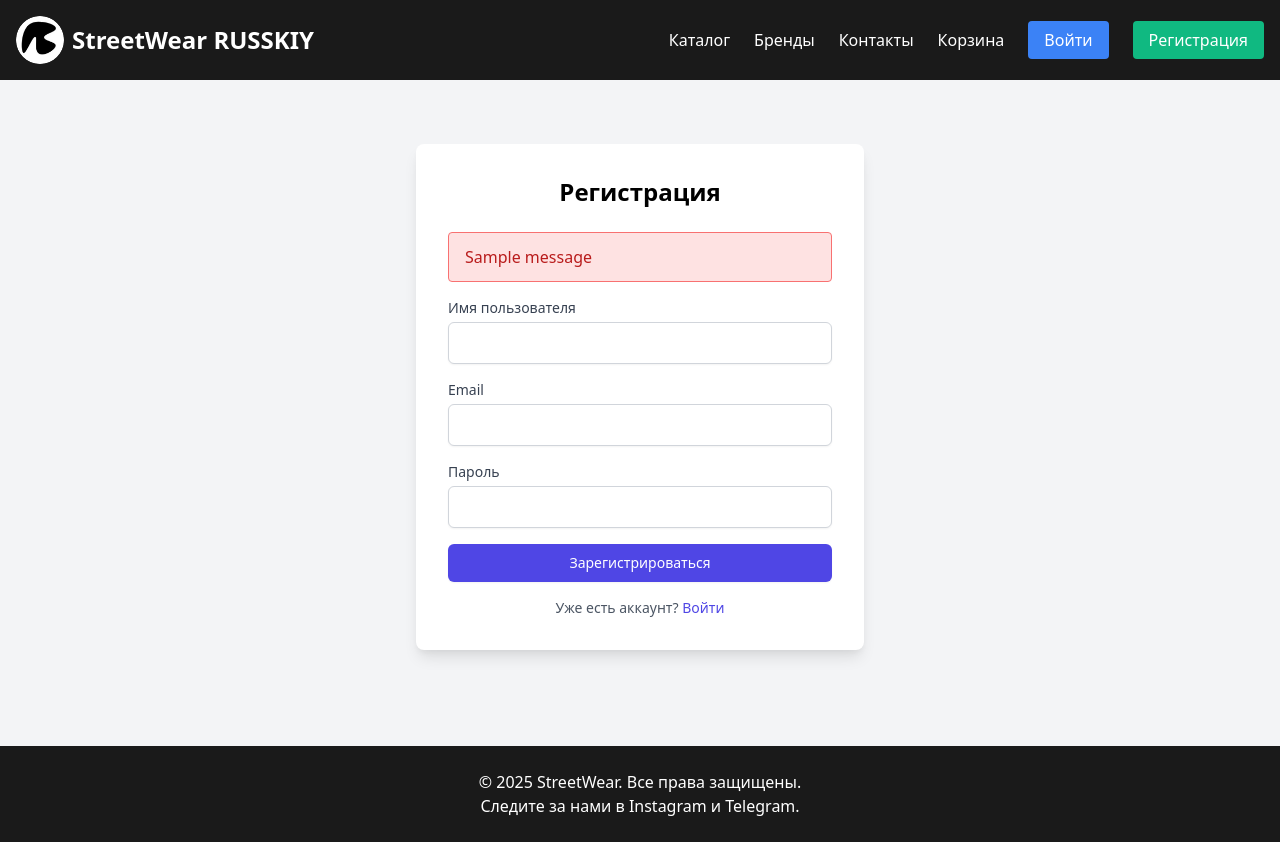
After one commit to Kai120789/marketplace, a Django app: page /shop/register/ in a window 1280 px wide. The commit adds this page. Run offline with Django 4.2, Linux system fonts and the light colour scheme; tables that the repository leaves empty hold one stand-in row (values such as "Sample post"); one stand-in notice (Sample message) is shown.

Commit message:
chore: login and registration pages

```diff
--- /dev/null
+++ b/marketplace/shop/templates/auth/register.html
@@ -0,0 +1,76 @@
+{% extends "base.html" %} {% block content %}
+<div class="flex items-center justify-center bg-gray-100 py-8">
+  <div class="bg-white p-8 rounded-lg shadow-lg w-full max-w-md">
+    <h2 class="text-2xl font-bold mb-6 text-center">Регистрация</h2>
+
+    <!-- Сообщения об ошибках -->
+    {% if messages %} {% for message in messages %}
+    <div class="bg-red-100 border border-red-400 text-red-700 px-4 py-3 rounded mb-4">
+      {{ message }}
+    </div>
+    {% endfor %} {% endif %}
+
+    <form method="post" class="space-y-4">
+      {% csrf_token %}
+
+      <!-- Поле для имени пользователя -->
+      <div>
+        <label for="username" class="block text-sm font-medium text-gray-700"
+          >Имя пользователя</label
+        >
+        <input
+          type="text"
+          name="username"
+          id="username"
+          required
+          class="mt-1 block w-full px-3 py-2 border border-gray-300 rounded-md shadow-sm focus:outline-none focus:ring-indigo-500 focus:border-indigo-500"
+        />
+      </div>
+
+      <!-- Поле для email -->
+      <div>
+        <label for="email" class="block text-sm font-medium text-gray-700">Email</label>
+        <input
+          type="email"
+          name="email"
+          id="email"
+          required
+          class="mt-1 block w-full px-3 py-2 border border-gray-300 rounded-md shadow-sm focus:outline-none focus:ring-indigo-500 focus:border-indigo-500"
+        />
+      </div>
+
+      <!-- Поле для пароля -->
+      <div>
+        <label for="password" class="block text-sm font-medium text-gray-700">Пароль</label>
+        <input
+          type="password"
+          name="password"
+          id="password"
+          required
+          class="mt-1 block w-full px-3 py-2 border border-gray-300 rounded-md shadow-sm focus:outline-none focus:ring-indigo-500 focus:border-indigo-500"
+        />
+      </div>
+
+      <!-- Кнопка регистрации -->
+      <div>
+        <button
+          type="submit"
+          class="w-full flex justify-center py-2 px-4 border border-transparent rounded-md shadow-sm text-sm font-medium text-white bg-indigo-600 hover:bg-indigo-700 focus:outline-none focus:ring-2 focus:ring-offset-2 focus:ring-indigo-500"
+        >
+          Зарегистрироваться
+        </button>
+      </div>
+    </form>
+
+    <!-- Ссылка на вход -->
+    <div class="mt-4 text-center">
+      <p class="text-sm text-gray-600">
+        Уже есть аккаунт?
+        <a href="{% url 'login' %}" class="font-medium text-indigo-600 hover:text-indigo-500">
+          Войти
+        </a>
+      </p>
+    </div>
+  </div>
+</div>
+{% endblock %}
--- a/marketplace/shop/templates/base.html
+++ b/marketplace/shop/templates/base.html
@@ -26,6 +26,19 @@
       .footer a:hover {
         color: #fbbf24;
       }
+
+      /* Добавляем стили для прижатия футера к низу */
+      html,
+      body {
+        height: 100%;
+      }
+      body {
+        display: flex;
+        flex-direction: column;
+      }
+      main {
+        flex: 1;
+      }
     </style>
   </head>
   <body class="bg-gray-100">
@@ -36,11 +49,35 @@
           <a href="/shop" class="text-2xl font-bold">StreetWear RUSSKIY</a>
         </div>
         <nav>
-          <ul class="flex space-x-6">
+          <ul class="flex space-x-6 items-center">
             <li><a href="/shop/products/">Каталог</a></li>
             <li><a href="/shop/brands/">Бренды</a></li>
             <li><a href="#">Контакты</a></li>
             <li><a href="#">Корзина</a></li>
+            {% if request.COOKIES.access_token %}
+            <li>
+              <a
+                href="{% url 'logout' %}"
+                class="bg-red-500 text-white px-4 py-2 rounded hover:bg-red-600 transition duration-300"
+                >Выйти</a
+              >
+            </li>
+            {% else %}
+            <li>
+              <a
+                href="/shop/login/"
+                class="bg-blue-500 text-white px-4 py-2 rounded hover:bg-blue-600 transition duration-300"
+                >Войти</a
+              >
+            </li>
+            <li>
+              <a
+                href="/shop/register/"
+                class="bg-green-500 text-white px-4 py-2 rounded hover:bg-green-600 transition duration-300"
+                >Регистрация</a
+              >
+            </li>
+            {% endif %}
           </ul>
         </nav>
       </div>
--- a/marketplace/shop/templates/shop/category_products.html
+++ b/marketplace/shop/templates/shop/category_products.html
@@ -8,7 +8,7 @@
     <!-- Ссылка на страницу продукта -->
     <a href="{% url 'product_detail' product.slug %}">
       <img
-        src="{{ product.photo.url }}"
+        src="{{ product.photo }}"
         alt="{{ product.name }}"
         class="w-full h-48 object-cover rounded-lg"
       />
--- a/marketplace/shop/templates/shop/index.html
+++ b/marketplace/shop/templates/shop/index.html
@@ -18,7 +18,7 @@
     {% for category in categories %}
     <a
       href="{% url 'category_detail' category.slug %}"
-      class="w-24 h-24 flex flex-col items-center justify-center bg-white rounded-lg shadow-md text-center text-xs shrink-0"
+      class="w-40 h-40 flex flex-col items-center justify-center bg-white rounded-lg shadow-md text-center text-xs shrink-0"
     >
       <img
         src="{{ category.photo }}"
--- a/marketplace/shop/urls.py
+++ b/marketplace/shop/urls.py
@@ -1,5 +1,7 @@
 from django.urls import path
 from . import views
+from rest_framework_simplejwt.views import TokenRefreshView
+from .views import login_view, register, logout_view
 
 urlpatterns = [
     path('', views.index, name='index'),
@@ -8,4 +10,9 @@ urlpatterns = [
     path('products/<slug:slug>-1/', views.product_detail, name='product_detail'),
     path('products/<slug:slug>/', views.product_variant_detail, name='product_variant_detail'),
     path('categories/<slug:slug>/', views.category_products, name='category_detail'),
+
+    path("login/", login_view, name="login"),
+    path("register/", register, name="register"),
+    path("/logout", logout_view, name="logout"),
+    path("token/refresh/", TokenRefreshView.as_view(), name="token_refresh"),
 ]
--- a/marketplace/shop/views.py
+++ b/marketplace/shop/views.py
@@ -1,26 +1,44 @@
 from django.shortcuts import get_object_or_404, render
 from django.core.paginator import Paginator
 from shop.models import Category, Product, Brand, ProductVariant
-
-from django.shortcuts import render
+from django.shortcuts import render, redirect
+from django.contrib.auth import authenticate, login, logout
+from django.http import JsonResponse
+from django.middleware.csrf import get_token
+from django.views.decorators.csrf import csrf_exempt
+import json
+from django.contrib.auth.models import User
+from django.utils.decorators import method_decorator
+from django.views import View
 from .models import Product, Category, Brand
 from django.db.models import Q
+from django.contrib import messages
+from rest_framework_simplejwt.tokens import RefreshToken
+from django.contrib.auth import authenticate, login
+
+
+
 
 def product_list(request):
     category_id = request.GET.get("category")
     brand_id = request.GET.get("brand")
     sort_by = request.GET.get("sort", "default_price")  # Сортировка по умолчанию — по цене
 
-    products = Product.objects.all()
+    products_list = Product.objects.all()
+
 
     if category_id:
-        products = products.filter(category_id=category_id)
+        products_list = products_list.filter(category_id=category_id)
 
     if brand_id:
-        products = products.filter(brand_id=brand_id)
+        products_list = products_list.filter(brand_id=brand_id)
 
     if sort_by in ["default_price", "-default_price", "created_at", "-created_at"]:
-        products = products.order_by(sort_by)
+        products_list = products_list.order_by(sort_by)
+
+    paginator = Paginator(products_list, 20)
+    page_number = request.GET.get('page')
+    products = paginator.get_page(page_number)
 
     categories = Category.objects.all()
     brands = Brand.objects.all()
@@ -77,3 +95,75 @@ def product_variant_detail(request, slug):
         'product_variant': product_variant,
         'all_product_variants': all_product_variants,
     })
+
+
+
+def get_tokens_for_user(user):
+    """Генерация access и refresh токенов"""
+    refresh = RefreshToken.for_user(user)
+    return {
+        'refresh': str(refresh),
+        'access': str(refresh.access_token),
+    }
+
+def register(request):
+    if request.method == "POST":
+        username = request.POST.get("username")
+        email = request.POST.get("email")
+        password = request.POST.get("password")
+
+        if User.objects.filter(username=username).exists():
+            messages.error(request, "Пользователь с таким именем уже существует.")
+            return render(request, "auth/register.html")
+
+        if User.objects.filter(email=email).exists():
+            messages.error(request, "Пользователь с таким email уже существует.")
+            return render(request, "auth/register.html")
+
+        user = User.objects.create_user(username=username, email=email, password=password)
+        tokens = get_tokens_for_user(user)
+
+        messages.success(request, "Регистрация успешна! Можете войти.")
+        response = redirect("/shop/")
+        response.set_cookie("access_token", tokens["access"], httponly=True)
+        response.set_cookie("refresh_token", tokens["refresh"], httponly=True)
+        return response
+
+    return render(request, "auth/register.html")
+
+def login_view(request):
+    if request.method == "POST":
+        username = request.POST.get("username")
+        password = request.POST.get("password")
+
+        user = authenticate(request, username=username, password=password)
+        if user is not None:
+            login(request, user)
+            tokens = get_tokens_for_user(user)
+
+            response = redirect("/shop/")
+            response.set_cookie("access_token", tokens["access"], httponly=True)
+            response.set_cookie("refresh_token", tokens["refresh"], httponly=True)
+            return response
+        else:
+            messages.error(request, "Неверное имя пользователя или пароль.")
+            return render(request, "auth/login.html")  # Добавлен return
+
+    return render(request, "auth/login.html")
+
+
+def logout_view(request):
+    logout(request)
+    response = redirect("login")
+    response.delete_cookie("access_token")
+    response.delete_cookie("refresh_token")
+    return response
+
+
+def auth_middleware(get_response):
+    def middleware(request):
+        access_token = request.COOKIES.get("access_token")
+        if not access_token and request.path not in ["/login/", "/register/"]:
+            return redirect("/login/")
+        return get_response(request)
+    return middleware
```
Also changed, not shown: marketplace/marketplace/settings.py (+8 -0 lines), marketplace/shop/admin.py (+1 -7 lines), marketplace/shop/management/commands/populate_db.py (+8 -4 lines), marketplace/shop/models.py (+1 -8 lines), marketplace/shop/templates/auth/login.html (added, +67 -0 lines), marketplace/shop/templates/shop/product_detail.html (+10 -25 lines), marketplace/shop/templates/shop/product_list.html (+0 -7 lines), marketplace/shop/migrations/0001_initial.py.
